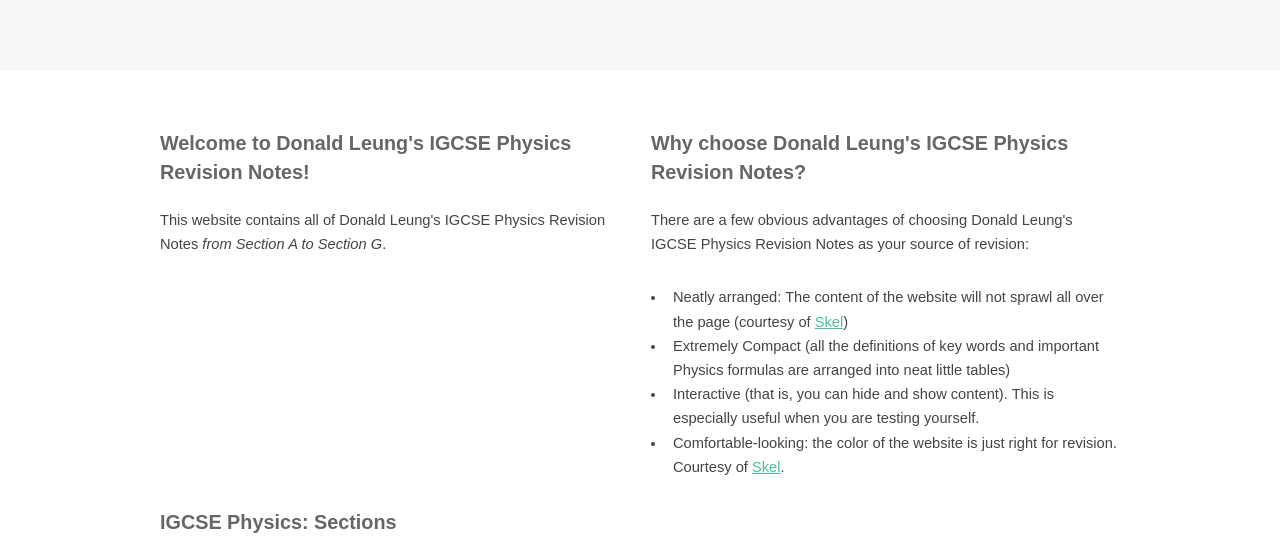
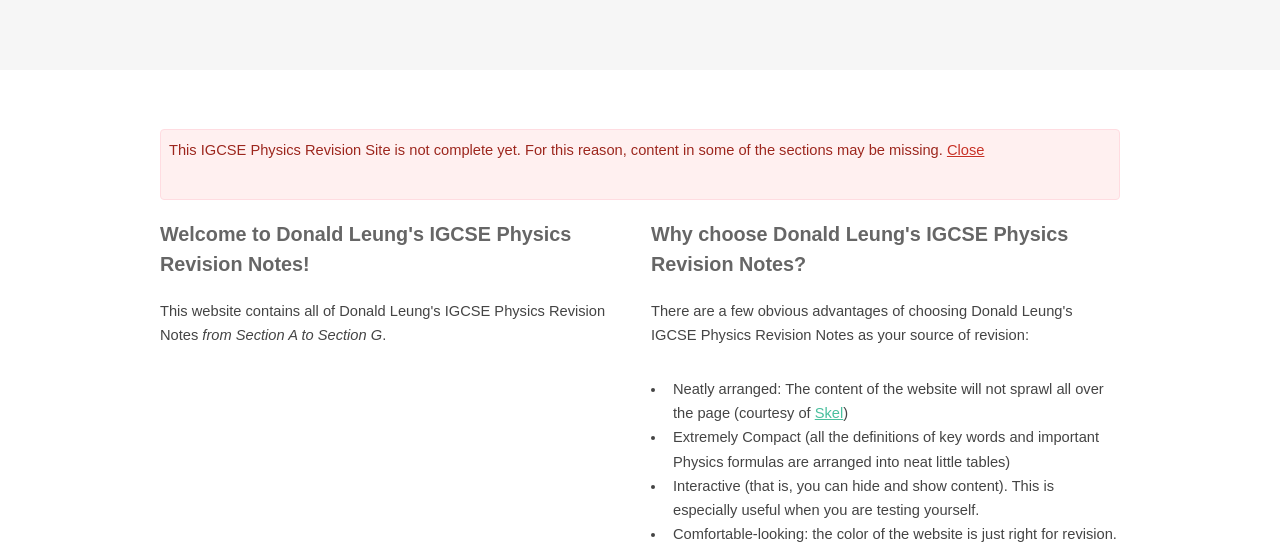
Before and after one commit to DonaldKellett/IGCSE-Physics-Revision-Notes, a plain HTML site: page index.html in a window 1280 px wide. Shown: the part 222-769 px from the top of the page. Drawn offline with Linux system fonts and the light colour scheme.

Commit message:
Added alert box

```diff
--- a/index.html
+++ b/index.html
@@ -16,6 +16,25 @@
 			<link rel="stylesheet" href="css/style.css" />
 			<link rel="stylesheet" href="css/style-xlarge.css" />
 		</noscript>
+		<style>
+		/* This is a temporary internal style sheet. */
+		.alert {
+			padding: 8px;
+			margin-bottom: 20px;
+			text-shadow: 0 1px 0 rgba(255, 255, 255, 0.5);
+			background-color: #fffcee;
+			border: 1px solid #ffedca;
+			-webkit-border-radius: 4px;
+			-moz-border-radius: 4px;
+			border-radius: 4px;
+			background-color: #fff0f0;
+			border-color: #ffdce1;
+			color: #9d261d;
+		}
+		.alert a {
+			color: #c83025;
+		}
+		</style>
 	</head>
 	<body id="top">
 
@@ -55,6 +74,11 @@
 			<div id="main" class="container">
 
 				<div class="row">
+					<div class="12u$">
+						<div class="alert" id="incomplete-alert-box">
+							<p>This IGCSE Physics Revision Site is not complete yet.  For this reason, content in some of the sections may be missing.  <a onclick="document.getElementById('incomplete-alert-box').style.display = 'none';">Close</a></p>
+						</div>
+					</div>
 					<div class="6u 12u$(medium)">
 						<h3>Welcome to Donald Leung's IGCSE Physics Revision Notes!</h3>
 						<p>This website contains all of Donald Leung's IGCSE Physics Revision Notes <em>from Section A to Section G</em>.</p>
```
